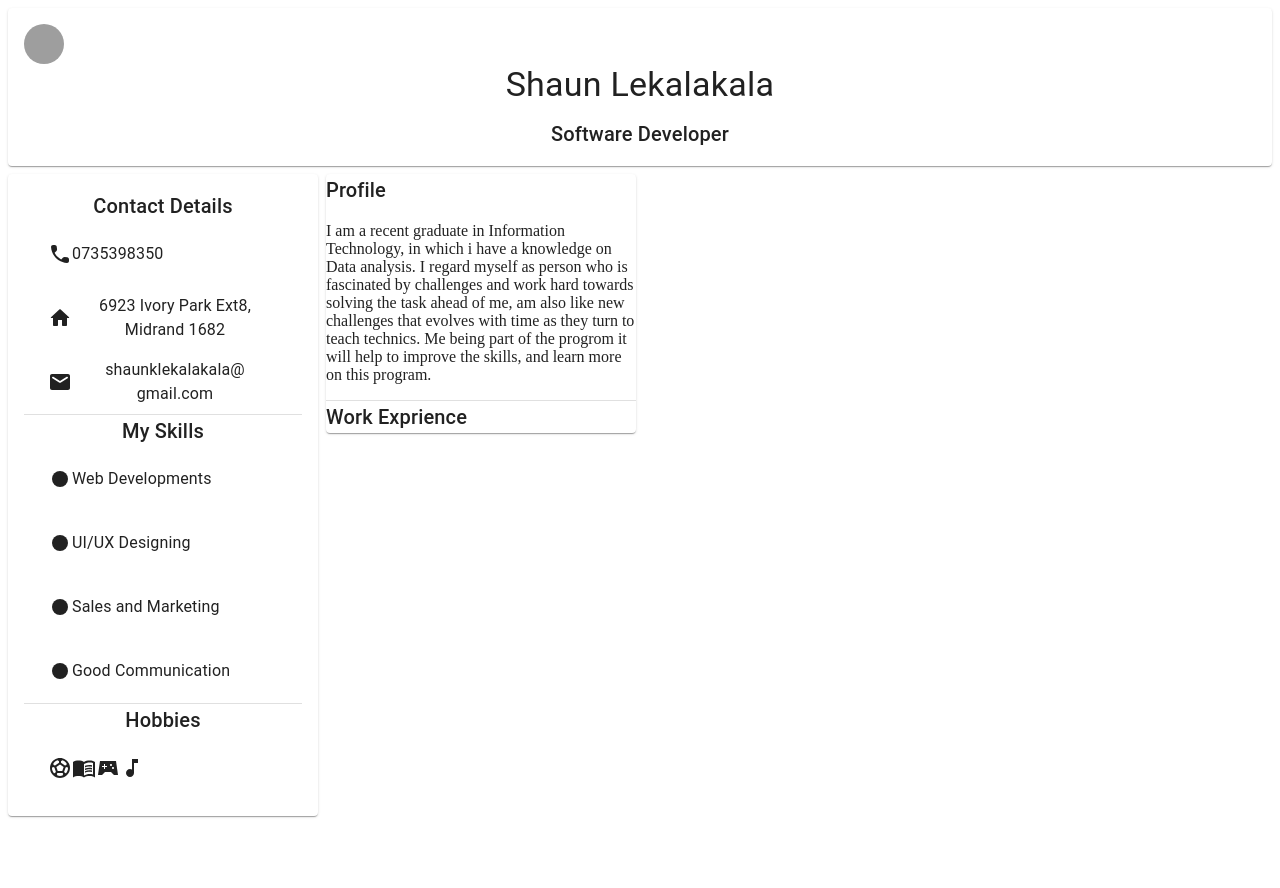
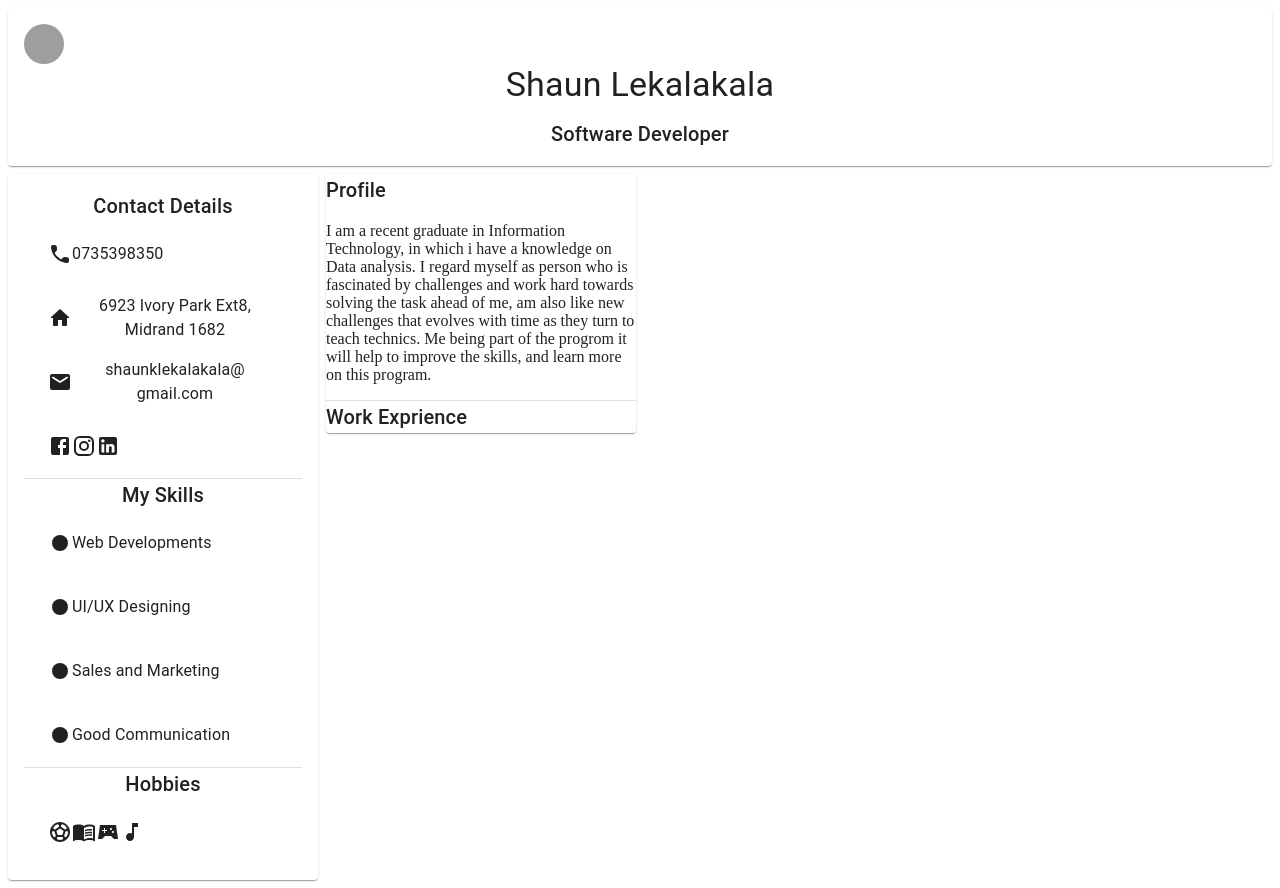
Before and after one commit to shaun5481/mycv, a React (Create React App) app: page / in a window 1280 px wide. Before the commit the page ends 824 px from the top, so only its background shows below. Built offline with nearby package versions, Linux system fonts and the light colour scheme; grey boxes are pictures that could not be loaded.

Commit message:
1 file modified

```diff
--- a/src/App.js
+++ b/src/App.js
@@ -15,6 +15,9 @@ import SportsSoccerSharpIcon from '@material-ui/icons/SportsSoccerSharp';
 import MenuBookSharpIcon from '@material-ui/icons/MenuBookSharp';
 import SportsEsportsSharpIcon from '@material-ui/icons/SportsEsportsSharp';
 import MusicNoteSharpIcon from '@material-ui/icons/MusicNoteSharp';
+import FacebookIcon from '@material-ui/icons/Facebook';
+import InstagramIcon from '@material-ui/icons/Instagram';
+import LinkedInIcon from '@material-ui/icons/LinkedIn';
 
 const useStyles = makeStyles(theme => ({
   root: {
@@ -63,6 +66,11 @@ export default function FullWidthGrid() {
               <Toolbar>
                 <EmailRoundedIcon />
                 <Typography>shaunklekalakala@ gmail.com</Typography>
+              </Toolbar>
+              <Toolbar>
+                <FacebookIcon />
+                <InstagramIcon />
+                <LinkedInIcon />
               </Toolbar>
             </Typography>
             <Divider />
```
